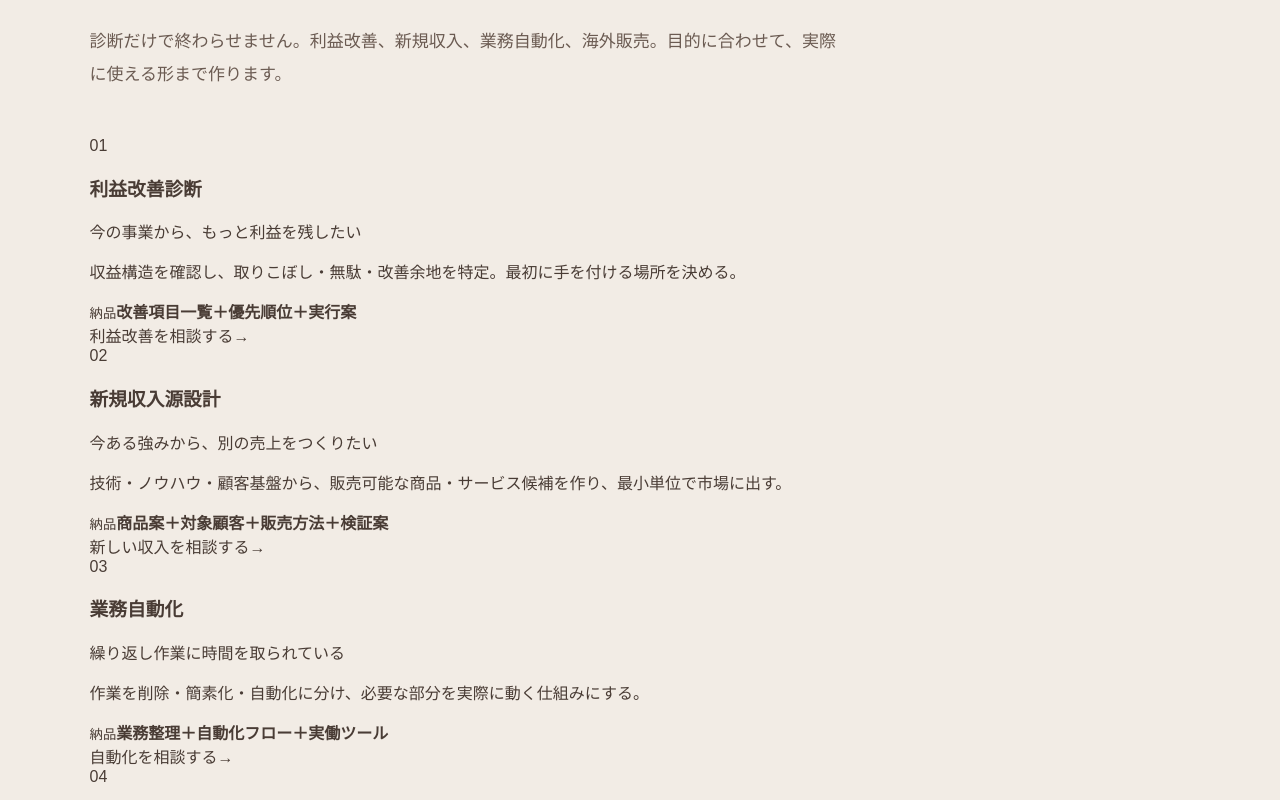
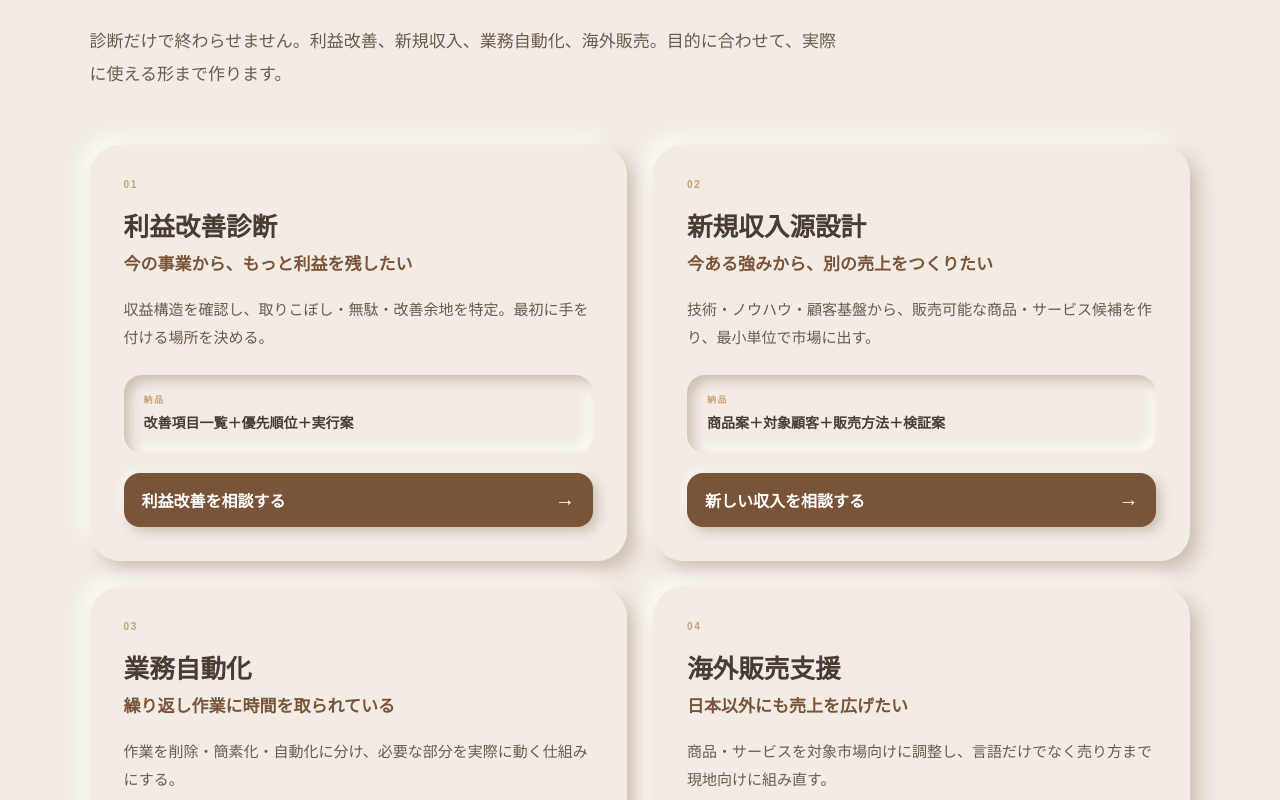
Before and after one commit to ktsuyukusa/wasando-100, a Next.js app: page / in a window 1280 px wide. Shown: the part 2360-3160 px from the top of the page. Built offline with nearby package versions, Linux system fonts and the light colour scheme.

Commit message:
Style WaSanDo commercial offer cards

```diff
--- a/app/globals.css
+++ b/app/globals.css
@@ -184,3 +184,25 @@ nav{font-size:15px;gap:26px}nav a:not(.navCta){color:var(--muted)}nav a:not(.nav
   .engineLever{position:relative!important;inset:auto!important;width:auto;min-height:96px;padding:15px}
   .engineOutcome{position:relative;left:auto;right:auto;bottom:auto;grid-column:1/-1;padding:16px 0 0;margin-top:4px}
 }
+
+
+/* Commercial offers — sell the outcome, not the architecture */
+.offerGrid{display:grid;grid-template-columns:repeat(2,minmax(0,1fr));gap:26px;margin-top:54px}
+.offerCard{
+  position:relative;display:flex;flex-direction:column;min-height:390px;padding:34px;
+  border-radius:30px;background:var(--paper);box-shadow:var(--raised)
+}
+.offerNo{font-size:10px;font-weight:800;letter-spacing:.16em;color:var(--torii)}
+.offerCard h3{margin:22px 0 8px;font-size:clamp(24px,2vw,32px);line-height:1.2;color:var(--ink)}
+.offerFor{margin:0;font-size:17px;font-weight:700;line-height:1.6;color:var(--red)}
+.offerResult{margin:18px 0 24px;font-size:15px;line-height:1.85;color:var(--muted)}
+.offerDeliverable{margin-top:auto;padding:18px 20px;border-radius:18px;box-shadow:var(--inset)}
+.offerDeliverable small{display:block;font-size:9px;font-weight:800;letter-spacing:.16em;color:var(--torii)}
+.offerDeliverable strong{display:block;margin-top:7px;font-size:14px;line-height:1.55;color:var(--ink)}
+.offerCta{
+  display:flex;align-items:center;justify-content:space-between;margin-top:20px;padding:15px 18px;
+  border-radius:16px;background:var(--red);color:#fff;font-weight:800;text-decoration:none;
+  box-shadow:5px 5px 11px rgba(91,57,35,.24),-4px -4px 10px rgba(255,252,248,.58)
+}
+.offerCta b{font-size:20px}
+@media(max-width:800px){.offerGrid{grid-template-columns:1fr}.offerCard{min-height:0}}
```
